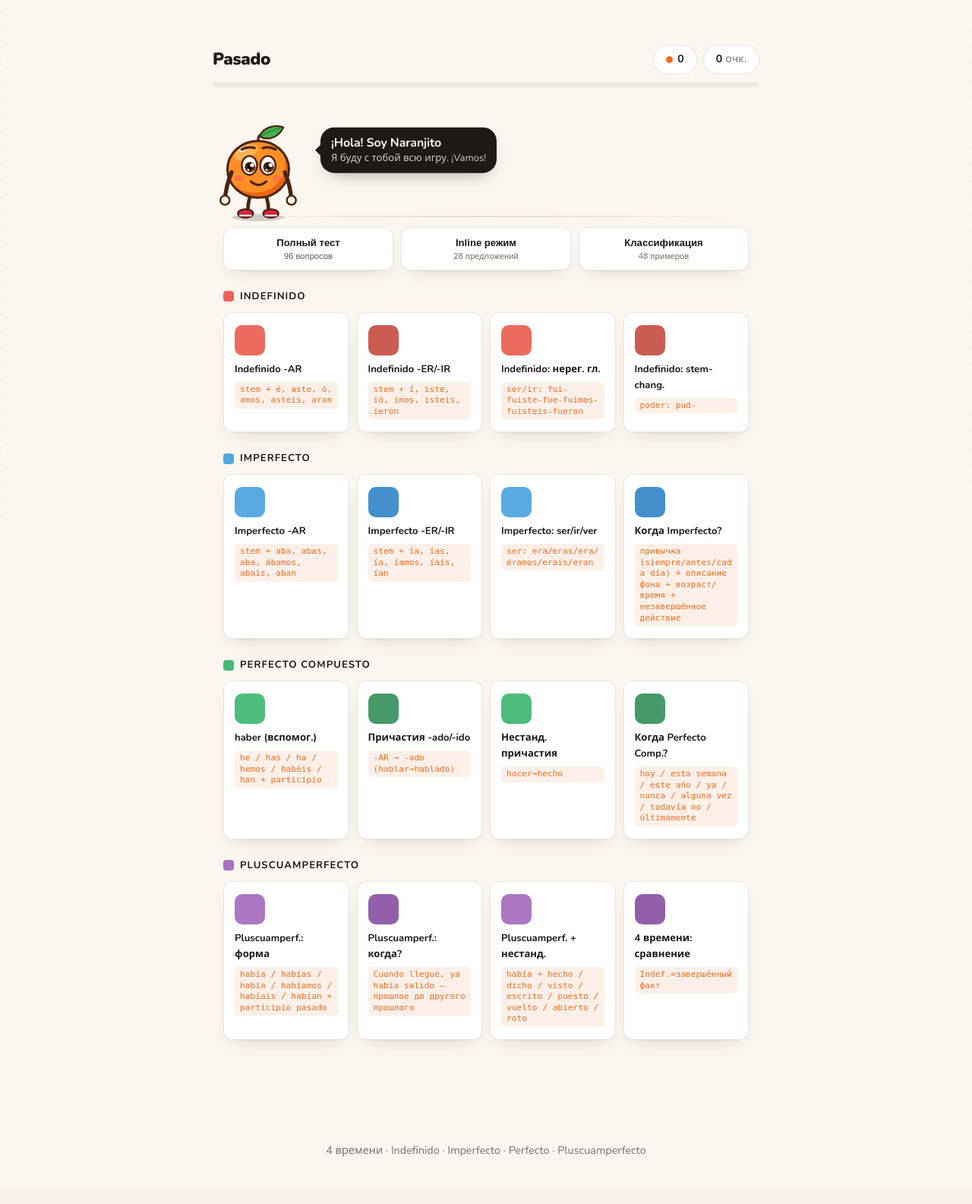
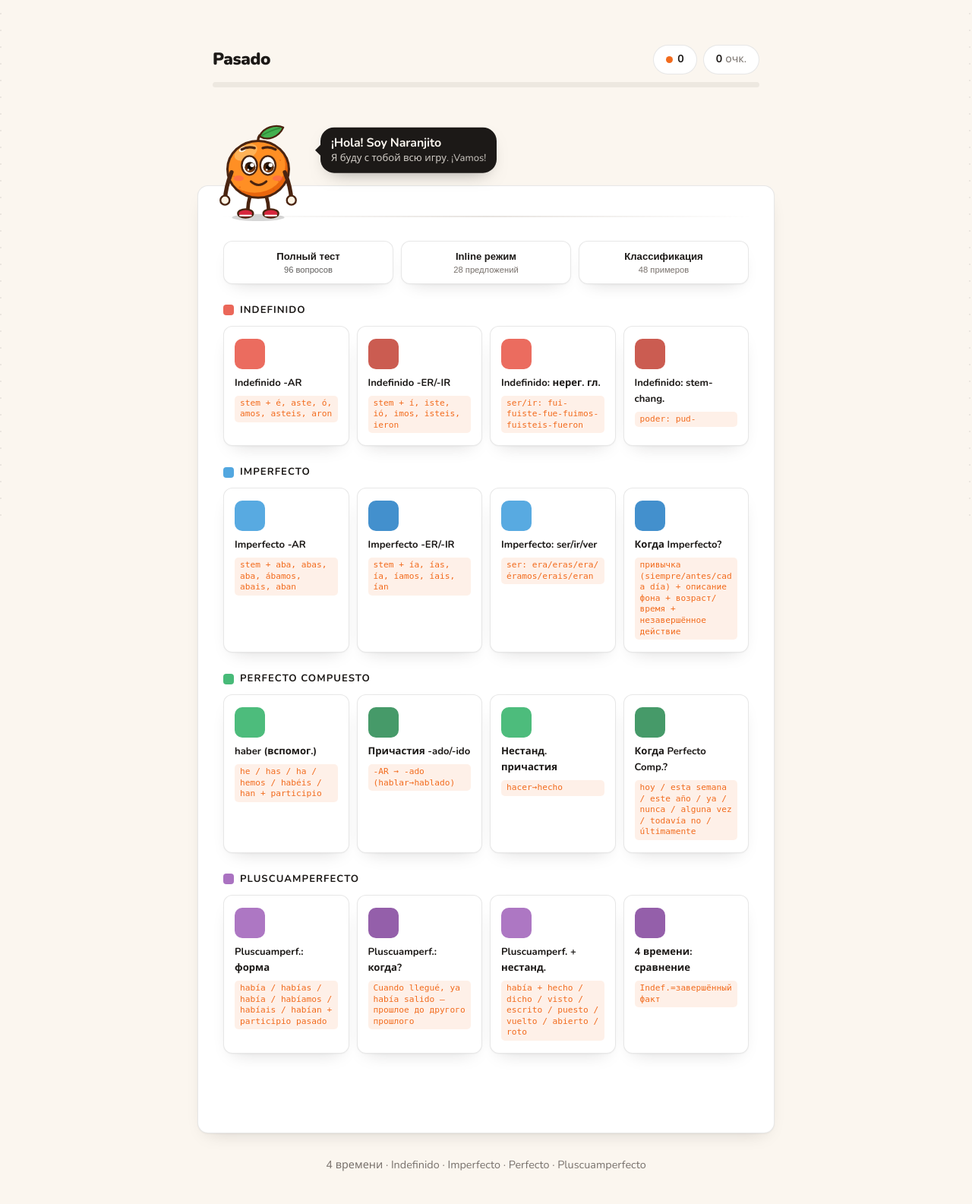
Before and after one commit to stivr4469/find-pair, a PHP site: page /pasado/ in a window 1280 px wide. Shown: the part 115-1700 px from the top of the page at 76% size. Before the commit the page ends 1638 px from the top, so only its background shows below. Run offline with PHP 8.4, Linux system fonts and the light colour scheme.

Commit message:
feat: extend Naranjito overflow effect to formulas and pasado
Добавлен class game-area к <main> в formulas и pasado — теперь CSS-селектор
#buddy.nj ~ main.game-area работает во всех 4 модулях с Naranjito.

```diff
--- a/css/unified-styles.css
+++ b/css/unified-styles.css
@@ -285,9 +285,8 @@ h1, h2, h3 {
 
 /* ── Naranjito overflow effect ──────────────────────────────────────────────
    Персонаж «вылезает» ниже своего контейнера и нависает над карточкой.
-   Срабатывает только когда Naranjito смонтирован (.nj добавляется mount())
-   и только для <main class="game-area"> — прямых сиблингов #buddy
-   (ser-estar, tren). formulas/pasado с .formulas-main не затронуты. */
+   Срабатывает только когда Naranjito смонтирован (.nj добавляется mount()).
+   Все модули с Naranjito имеют class="game-area" на <main>. */
 #buddy.nj {
     position: relative;
     z-index: 10;
--- a/formulas/index.html
+++ b/formulas/index.html
@@ -272,7 +272,7 @@
     <div id="buddy" style="max-width:760px;margin:0 auto;padding:0 16px"></div>
 
     <!-- Основной контент -->
-    <main id="formulas-content" class="formulas-main"></main>
+    <main id="formulas-content" class="formulas-main game-area"></main>
 
     <!-- Футер -->
     <footer class="app-footer">
--- a/pasado/index.html
+++ b/pasado/index.html
@@ -42,7 +42,7 @@
 
     <div id="buddy" style="max-width:760px;margin:0 auto;padding:0 16px"></div>
 
-    <main id="pasado-content" class="pasado-main"></main>
+    <main id="pasado-content" class="pasado-main game-area"></main>
 
     <footer class="app-footer">
         <p>4 времени · Indefinido · Imperfecto · Perfecto · Pluscuamperfecto</p>
```
